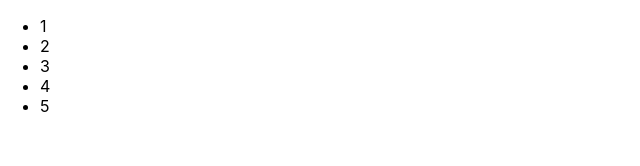
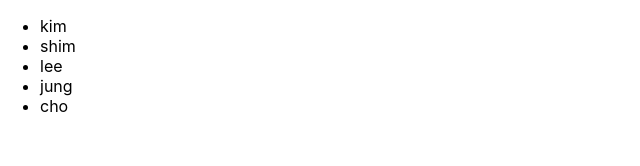
Before and after one commit to hjlee-kr-2025/react_study, a React (Create React App) app in the folder my-app/: page / in a window 1280 px wide. Shown: the top 166 px of the page, without its empty margins (0-640 px from the left). Built offline with nearby package versions, Linux system fonts and the light colour scheme.

Commit message:
250127-key값으로id사용.

```diff
--- a/my-app/src/ch10/AttendanceBook.jsx
+++ b/my-app/src/ch10/AttendanceBook.jsx
@@ -3,18 +3,23 @@ import React from "react";
 
 const students = [
   {
+    id: 1,
     name: "kim",
   },
   {
+    id: 2,
     name: "shim",
   },
   {
+    id: 3,
     name: "lee",
   },
   {
+    id: 4,
     name: "jung",
   },
   {
+    id: 5,
     name: "cho",
   },
 ];
@@ -23,7 +28,7 @@ function AttendanceBook(props) {
   return (
     <ul>
       {students.map((students)=>{
-        return (<li>{students.name}</li>);
+        return (<li key={students.id}>{students.name}</li>);
       })}
     </ul>
   );
--- a/my-app/src/index.js
+++ b/my-app/src/index.js
@@ -19,12 +19,12 @@ import MainPage from './ch09/MainPage';
 import Calculation from './ch07/Calculation';
 import LandingPage from './ch09/LandingPage';
 import NumberList from './ch10/NumberList';
+import AttendanceBook from './ch10/AttendanceBook';
 
 const root = ReactDOM.createRoot(document.getElementById('root'));
 // setInterval(실행함수, 반복실행시간ms);
-const numbers=[1,2,3,4,5];
 root.render(
-    <NumberList numbers={numbers} />
+    <AttendanceBook />
 );
 
 // If you want to start measuring performance in your app, pass a function
```
